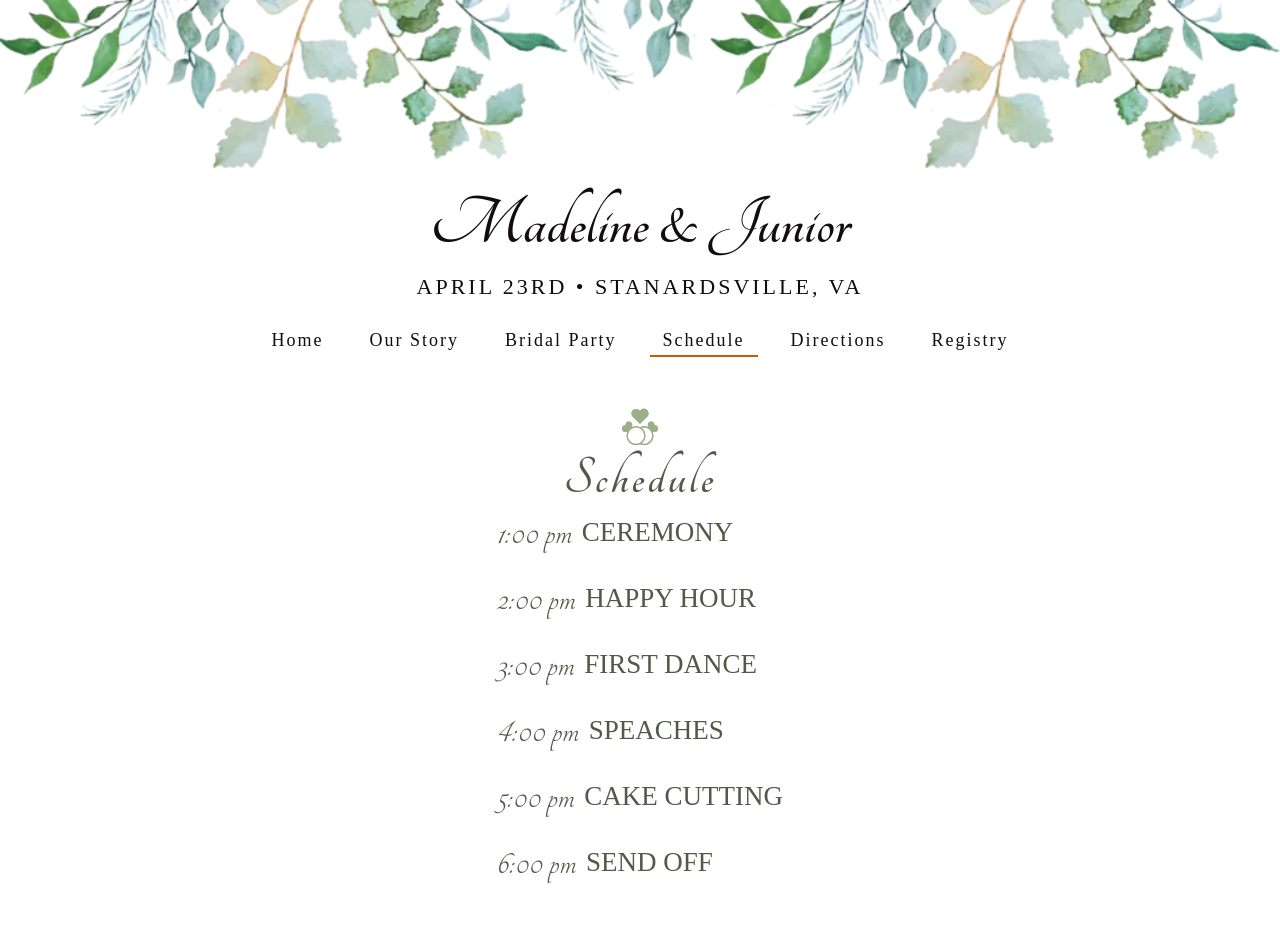
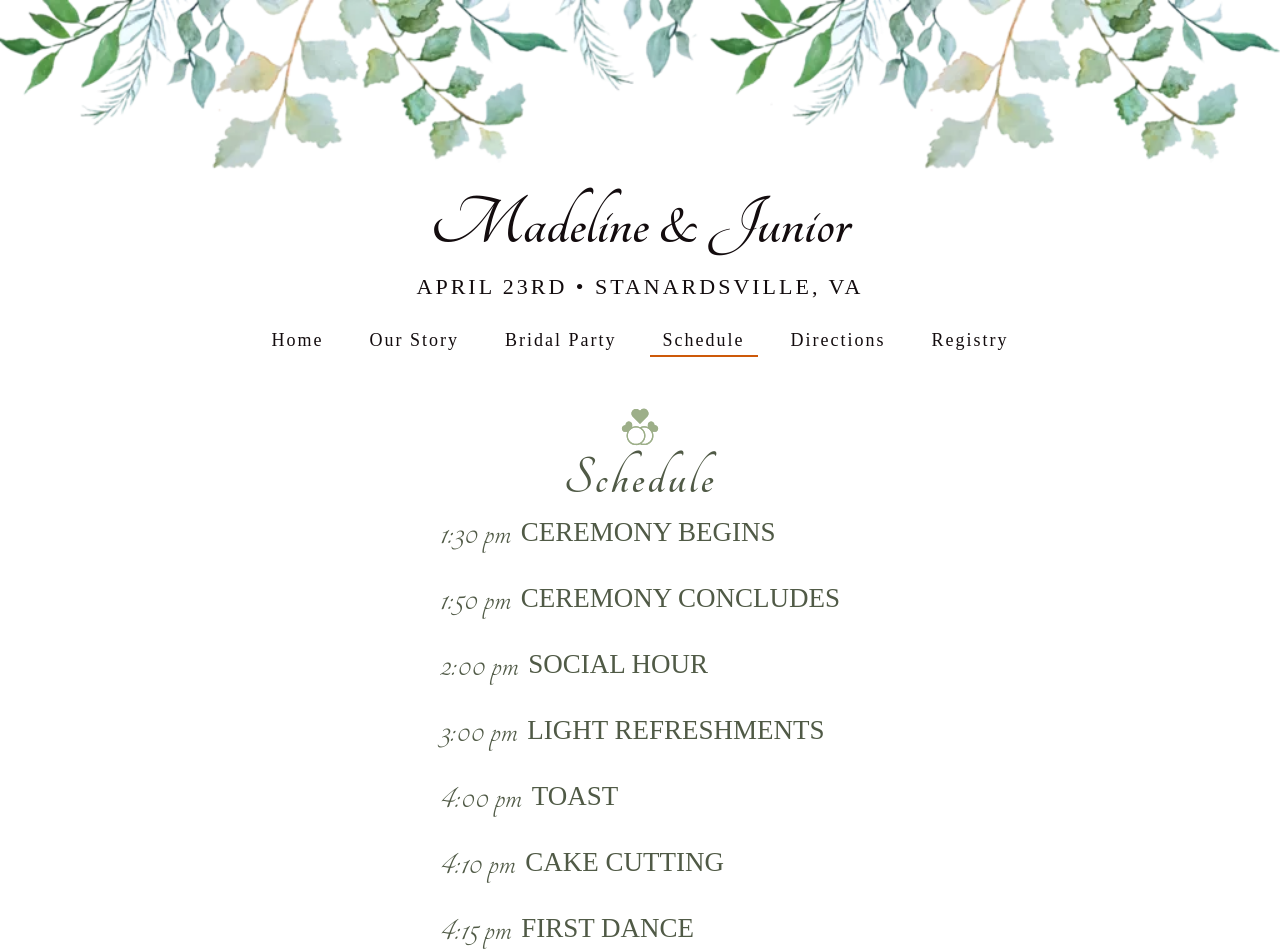
Before and after one commit to juniorbatistadev/mandjwedding, a Next.js app: page /schedule in a window 1280 px wide. Shown: the top 952 px of the page. Before the commit the page ends 906 px from the top, so only its background shows below. Built offline with nearby package versions, Linux system fonts and the light colour scheme; a web font is replaced by a local one.

Commit message:
add schedule

```diff
--- a/pages/schedule.js
+++ b/pages/schedule.js
@@ -8,28 +8,36 @@ function Schedule() {
       <Title text="Schedule" />
       <div>
         <div className={styles.event}>
-          <p className={styles.time}>1:00 pm</p>
-          <p className={styles.name}>Ceremony</p>
+          <p className={styles.time}>1:30 pm</p>
+          <p className={styles.name}>Ceremony begins</p>
+        </div>
+        <div className={styles.event}>
+          <p className={styles.time}>1:50 pm</p>
+          <p className={styles.name}>Ceremony concludes</p>
         </div>
         <div className={styles.event}>
           <p className={styles.time}>2:00 pm</p>
-          <p className={styles.name}>Happy Hour</p>
+          <p className={styles.name}>Social Hour</p>
         </div>
         <div className={styles.event}>
           <p className={styles.time}>3:00 pm</p>
+          <p className={styles.name}>Light Refreshments</p>
+        </div>
+        <div className={styles.event}>
+          <p className={styles.time}>4:00 pm</p>
+          <p className={styles.name}>Toast</p>
+        </div>
+        <div className={styles.event}>
+          <p className={styles.time}>4:10 pm</p>
+          <p className={styles.name}>Cake Cutting</p>
+        </div>
+        <div className={styles.event}>
+          <p className={styles.time}>4:15 pm</p>
           <p className={styles.name}>First Dance</p>
         </div>
         <div className={styles.event}>
-          <p className={styles.time}>4:00 pm</p>
-          <p className={styles.name}>Speaches</p>
-        </div>
-        <div className={styles.event}>
-          <p className={styles.time}>5:00 pm</p>
-          <p className={styles.name}>Cake Cutting</p>
-        </div>
-        <div className={styles.event}>
           <p className={styles.time}>6:00 pm</p>
-          <p className={styles.name}>Send off</p>
+          <p className={styles.name}>Send Off</p>
         </div>
       </div>
     </div>
```
